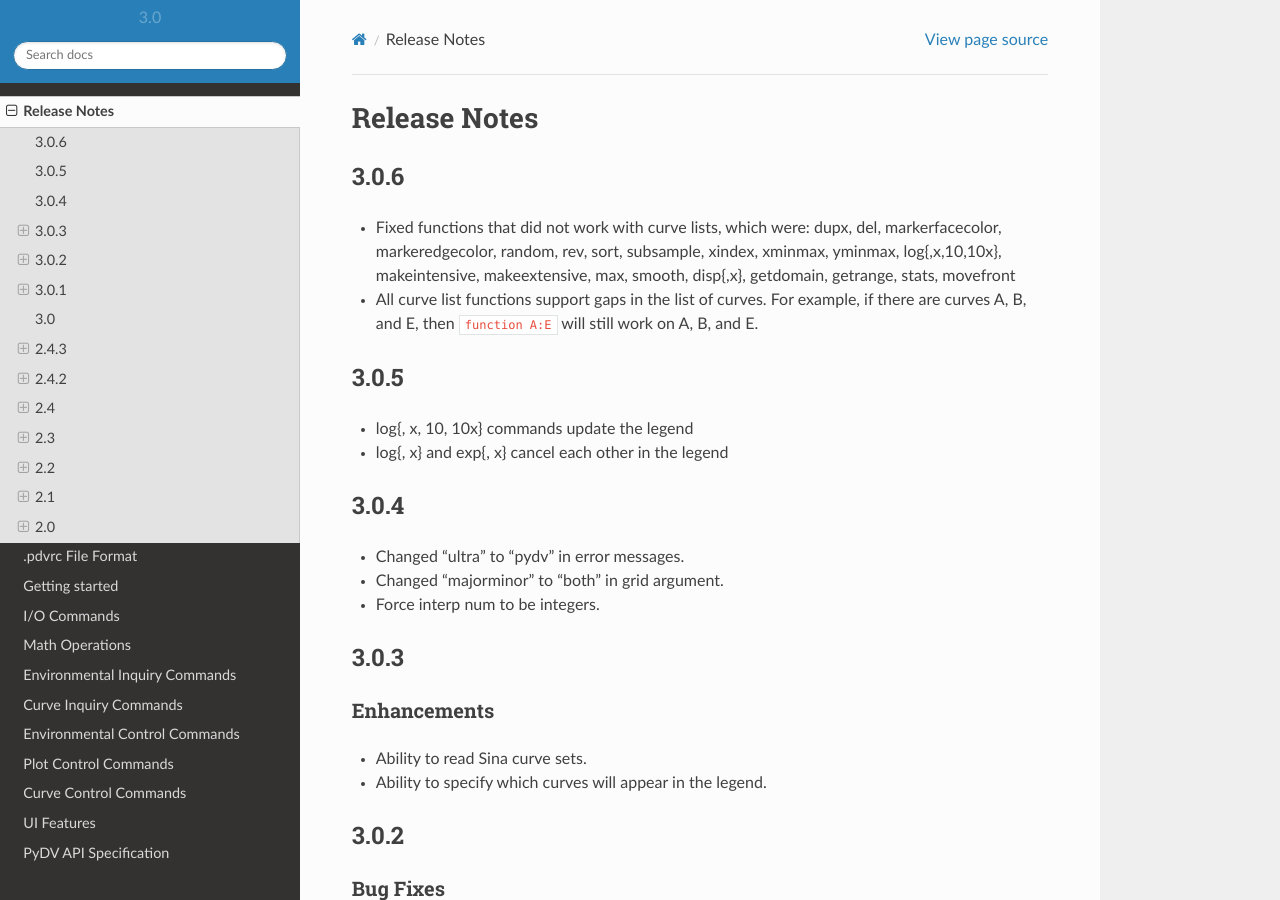
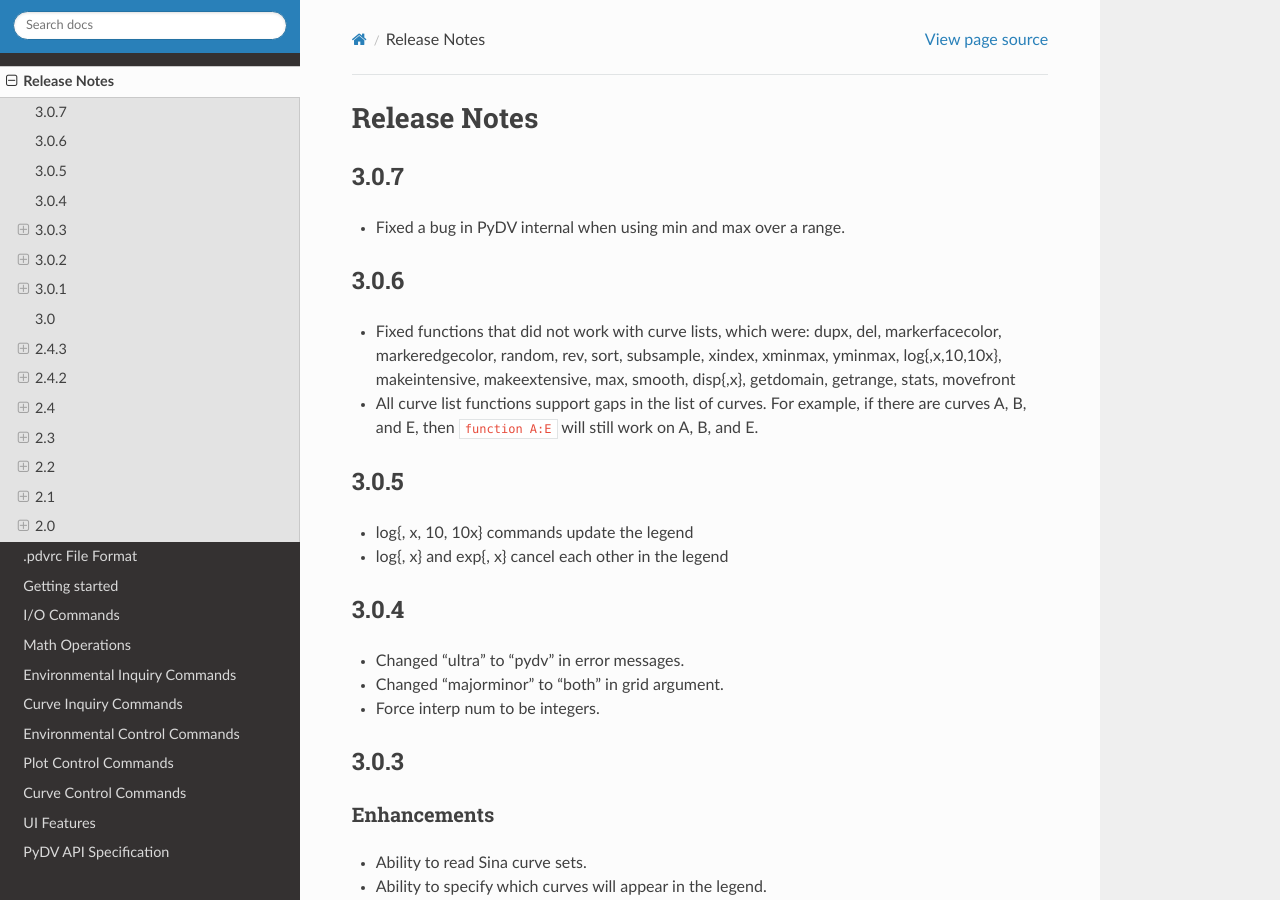
Before and after one commit to LLNL/PyDV, a Sphinx documentation site: the page built from pydv/docs/release_notes.rst, in a window 1280 px wide and 900 px high. Built offline with Sphinx 7.4.7 and the Read the Docs theme 2.0.0, drawn with Linux system fonts in a browser that asks for light colours.

Commit message:
Updated release notes

```diff
--- a/pydv/docs/release_notes.rst
+++ b/pydv/docs/release_notes.rst
@@ -2,6 +2,12 @@
 
 Release Notes
 =============
+
+3.0.7
+-----
+* Fixed a bug in PyDV internal when using min and max over a range.
+
+
 
 3.0.6
 -----
```
